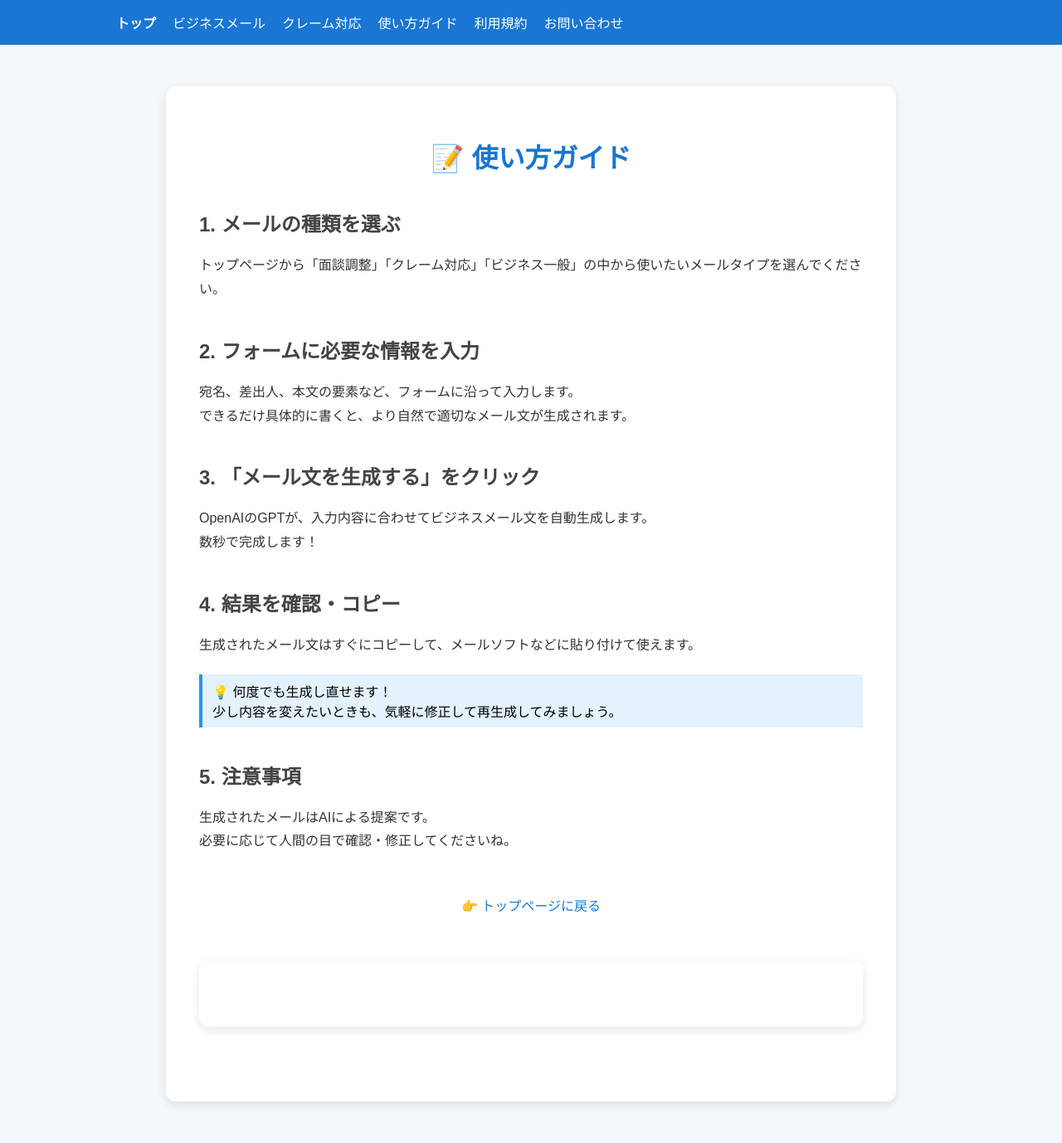
After one commit to chihiro-ymst/gpt-mail-generator, a Flask app: page /how-to in a window 1280 px wide. The commit adds this page. Shown: the whole page at 83% size. Run offline with Flask 3, Linux system fonts and the light colour scheme.

Commit message:
Update navbar and add tips page

```diff
--- a/app.py
+++ b/app.py
@@ -40,6 +40,10 @@ def coming_soon():
     return render_template('coming_soon.html')
 
 from email.header import Header
+
+@app.route('/how-to')
+def how_to():
+    return render_template('how_to.html')
 
 @app.route("/contact", methods=["GET", "POST"])
 def contact():
--- /dev/null
+++ b/templates/how_to.html
@@ -0,0 +1,112 @@
+<!DOCTYPE html>
+<html lang="ja">
+<head>
+  <meta charset="UTF-8" />
+  <title>使い方ガイド | GPTビジネスメールジェネレーター</title>
+  <style>
+    body {
+      font-family: "Hiragino Kaku Gothic ProN", sans-serif;
+      background: #f4f8fb;
+      margin: 0;
+      padding: 0;
+    }
+
+    .container {
+      max-width: 800px;
+      margin: 50px auto;
+      background: white;
+      padding: 40px;
+      border-radius: 12px;
+      box-shadow: 0 4px 12px rgba(0,0,0,0.1);
+    }
+
+    h1 {
+      color: #1976d2;
+      text-align: center;
+    }
+
+    h2 {
+      color: #444;
+      margin-top: 40px;
+    }
+
+    p {
+      line-height: 1.8;
+      color: #333;
+    }
+
+    .step {
+      margin-bottom: 30px;
+    }
+
+    .highlight {
+      background-color: #e3f2fd;
+      padding: 8px 12px;
+      border-left: 4px solid #2196f3;
+      margin: 20px 0;
+    }
+
+    a {
+      color: #1976d2;
+      text-decoration: none;
+    }
+
+    a:hover {
+      text-decoration: underline;
+    }
+  </style>
+</head>
+<body>
+  <!-- 🔵 ナビバー（ヘッダー） -->
+<header style="background: #1976d2; padding: 15px 30px;">
+  <nav style="max-width: 1000px; margin: 0 auto; display: flex; gap: 20px;">
+    <a href="/" style="color: white; font-weight: bold; text-decoration: none;">トップ</a>
+    <a href="/business" style="color: white; text-decoration: none;">ビジネスメール</a>
+    <a href="/complaint" style="color: white; text-decoration: none;">クレーム対応</a>
+    <a href="/how-to" style="color: white; text-decoration: none;">使い方ガイド</a>
+    <a href="/terms" style="color: white; text-decoration: none;">利用規約</a>
+    <a href="/contact" style="color: white; text-decoration: none;">お問い合わせ</a>
+  </nav>
+</header>
+  <div class="container">
+    <h1>📝 使い方ガイド</h1>
+
+    <div class="step">
+      <h2>1. メールの種類を選ぶ</h2>
+      <p>トップページから「面談調整」「クレーム対応」「ビジネス一般」の中から使いたいメールタイプを選んでください。</p>
+    </div>
+
+    <div class="step">
+      <h2>2. フォームに必要な情報を入力</h2>
+      <p>宛名、差出人、本文の要素など、フォームに沿って入力します。<br>
+        できるだけ具体的に書くと、より自然で適切なメール文が生成されます。</p>
+    </div>
+
+    <div class="step">
+      <h2>3. 「メール文を生成する」をクリック</h2>
+      <p>OpenAIのGPTが、入力内容に合わせてビジネスメール文を自動生成します。<br>
+      数秒で完成します！</p>
+    </div>
+
+    <div class="step">
+      <h2>4. 結果を確認・コピー</h2>
+      <p>生成されたメール文はすぐにコピーして、メールソフトなどに貼り付けて使えます。</p>
+      <div class="highlight">
+        💡 何度でも生成し直せます！<br>
+        少し内容を変えたいときも、気軽に修正して再生成してみましょう。
+      </div>
+    </div>
+
+    <div class="step">
+      <h2>5. 注意事項</h2>
+      <p>生成されたメールはAIによる提案です。<br>
+      必要に応じて人間の目で確認・修正してくださいね。</p>
+    </div>
+
+    <p style="text-align:center; margin-top:50px;">
+      👉 <a href="/">トップページに戻る</a>
+    </p>
+    <div class="container"></div>
+  </div>
+</body>
+</html>
```
Also changed, not shown: templates/business.html (+11 -0 lines), templates/coming_soon.html (+12 -0 lines), templates/complaint.html (+12 -0 lines), templates/contact.html (+12 -0 lines), templates/index.html (+12 -0 lines), templates/terms.html (+12 -0 lines), templates/top.html (+12 -1 lines).
